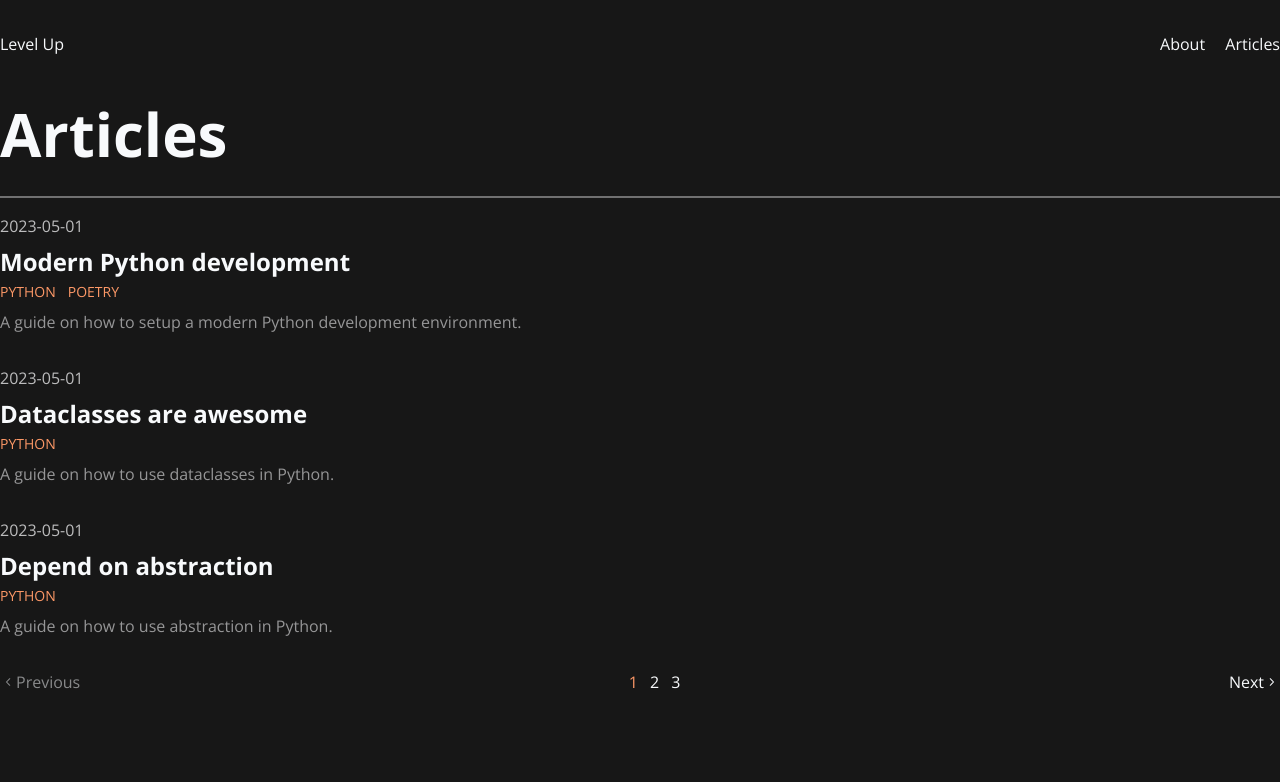
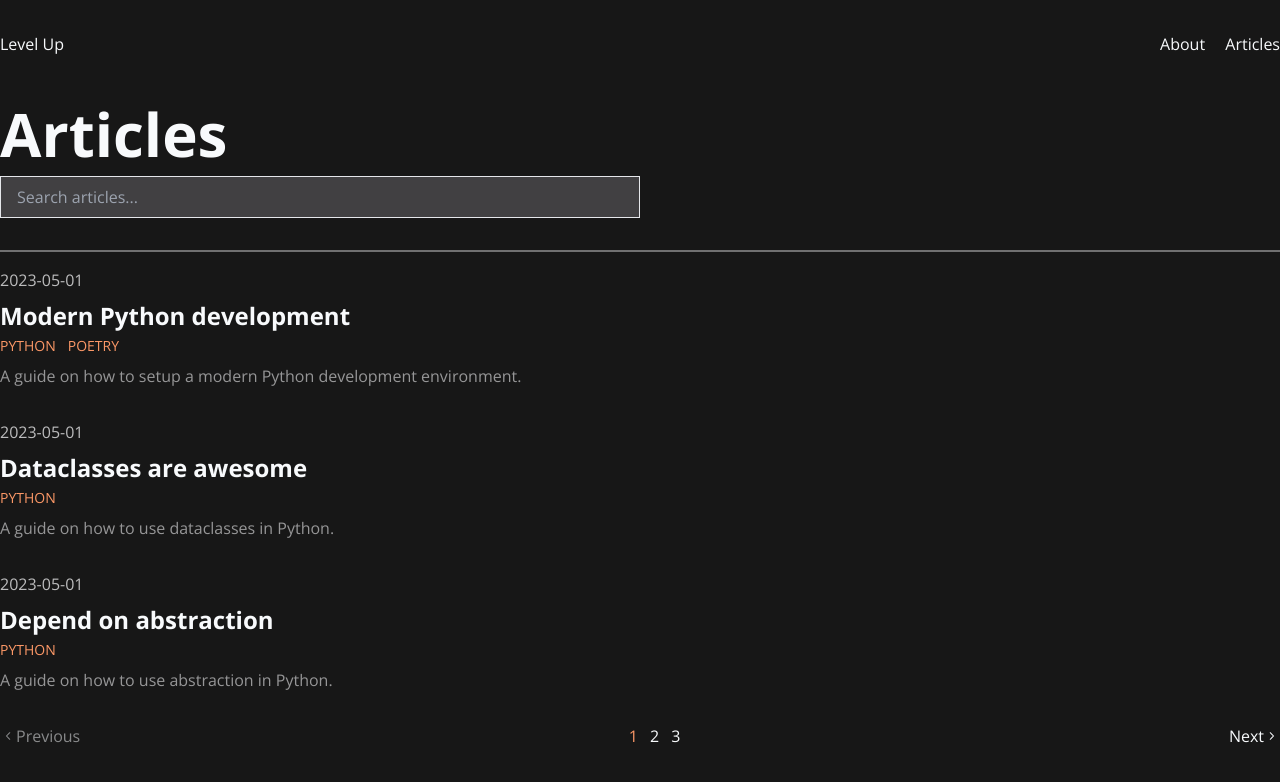
Before and after one commit to ellsphillips/level-up, a SvelteKit app: page /articles/1 in a window 1280 px wide. Shown: the top 782 px of the page. Built offline with nearby package versions, Linux system fonts and the light colour scheme.

Commit message:
Enhance: render articles wrt to search and pages

```diff
--- a/src/routes/articles/[page]/+page.svelte
+++ b/src/routes/articles/[page]/+page.svelte
@@ -3,17 +3,55 @@
 	import Article from "$components/Article.svelte";
 	import ConditionalLink from '$components/ConditionalLink.svelte';
 	import MaterialIcon from '$components/MaterialIcon.svelte';
+	import { createSearchStore, searchHandler } from '$lib/stores/search';
+	import { onDestroy } from 'svelte';
 
 	export let data;
+
 	let pageSize = 3;
 	$: totalPages = Math.ceil(data.articles.length / pageSize);
 	$: currentPage = Number($page.params.page);
 	$: currentArticles = data.articles.slice((currentPage - 1) * pageSize, currentPage * pageSize);
+
+	const searchArticles = data.articles.map(article => ({
+		...article,
+		searchTerms: `${article.title} ${article.tags.join(' ')}`
+	}));
+
+	const searchStore = createSearchStore(searchArticles);
+
+	const unsubscribe = searchStore.subscribe(model => searchHandler(model));
+
+	onDestroy(() => unsubscribe());
 </script>
 
 <div class="divide-y-2 divide-level-up-grey-75">
-	<h1 class="text-6xl font-bold pb-8">Articles</h1>
+	<div class="w-1/2 pb-8 space-y-3">
+		<h1 class="text-6xl font-bold">Articles</h1>
 
+		<input
+			type="search"
+			placeholder="Search articles..."
+			bind:value={$searchStore.search}
+			class="
+				block w-full px-4 py-2
+				border border-gray-200 bg-level-up-grey-85
+				focus:border-level-up-orange focus:ring-level-up-orange
+			"
+		/>
+	</div>
+
+	{#if $searchStore.filtered.length === 0}
+		<p class="text-xl py-4">
+			No articles found that match "{$searchStore.search}".
+		</p>
+	{:else if $searchStore.filtered.length < data.articles.length}
+		{#each $searchStore.filtered as article}
+			<div class="py-4">
+				<Article data={article} />
+			</div>
+		{/each}
+	{:else}
 		<div>
 			{#each currentArticles as article}
 			<div class="py-4">
@@ -62,4 +100,5 @@
 				</span>
 			</nav>
 		</div>
+	{/if}
 </div>
```
Lines whose indentation alone changed are shown as unchanged.
